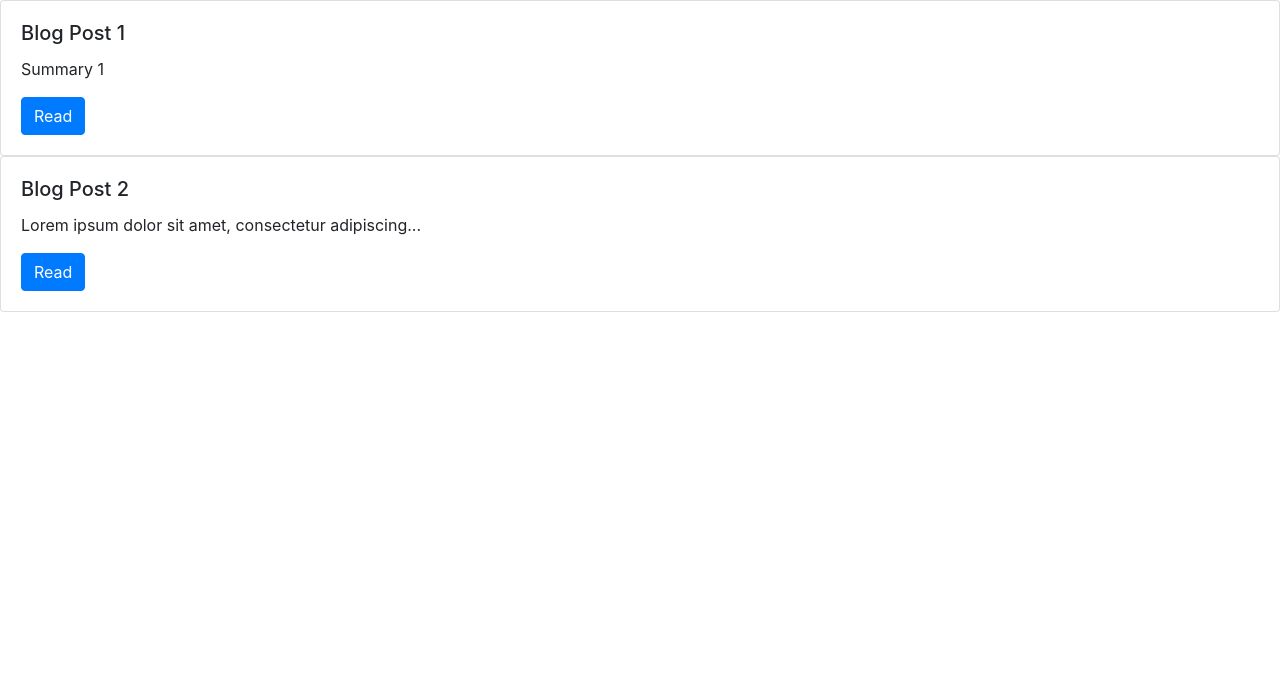
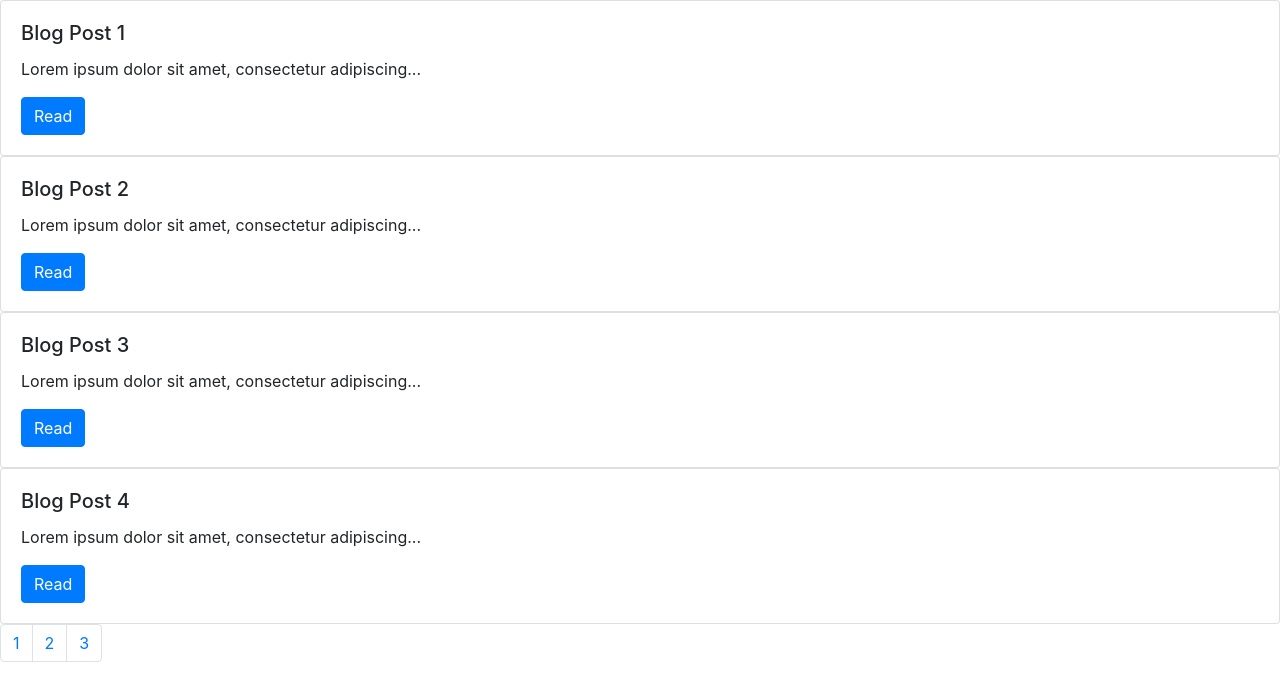
Before and after one commit to dreamz001/angularComponentsInDepth, an Angular app: page / in a window 1280 px wide. Shown: the top 700 px of the page. Built offline with nearby package versions, Linux system fonts and the light colour scheme.

Commit message:
Chapter-11 done.

```diff
--- a/src/app/app.module.ts
+++ b/src/app/app.module.ts
@@ -5,13 +5,15 @@ import { AppComponent } from './app.component';
 import { BlogPostTileComponent } from './blog-post-tile/blog-post-tile.component';
 import { BlogListComponent } from './blog-list/blog-list.component';
 import { TruncatePipe } from './truncate.pipe';
+import { PaginatorComponent } from './paginator/paginator.component';
 
 @NgModule({
   declarations: [
     AppComponent,
     BlogPostTileComponent,
     BlogListComponent,
-    TruncatePipe
+    TruncatePipe,
+    PaginatorComponent
   ],
   imports: [
     BrowserModule
--- a/src/app/blog-list/blog-list.component.html
+++ b/src/app/blog-list/blog-list.component.html
@@ -1,4 +1,5 @@
 <app-blog-post-tile
-  *ngFor="let post of blogPosts"
+  *ngFor="let post of blogPosts[currentPage]"
   [post]="post"
 ></app-blog-post-tile>
+<app-paginator [numberOfPages]="blogPosts.length" (pageNumberClick)="updatePage($event)"></app-paginator>
--- a/src/app/blog-list/blog-list.component.ts
+++ b/src/app/blog-list/blog-list.component.ts
@@ -9,14 +9,38 @@ import { BlogPost } from '../blog-post';
 })
 export class BlogListComponent implements OnInit {
 
-  blogPosts: BlogPost[] = [];
+  blogPosts: BlogPost[][];
+  currentPage: number;
   constructor() { }
 
   ngOnInit() {
-    this.blogPosts.push(new BlogPost("Blog Post 1","Summary 1"));
-    this.blogPosts.push(new BlogPost("Blog Post 2","Lorem ipsum dolor sit amet, consectetur adipiscing elit, sed do eiusmod tempor incididunt ut labore et dolore magna aliqua. Ut enim ad minim veniam, quis nostrud exercitation ullamco laboris nisi ut aliquip ex ea commodo consequat. Duis aute irure dolor in reprehenderit in voluptate velit esse cillum dolore eu fugiat nulla pariatur. Excepteur sint occaecat cupidatat non proident, sunt in culpa qui officia deserunt mollit anim id est laborum."));
+    this.currentPage = 0;
+  //  this.blogPosts.push(new BlogPost("Blog Post 1","Summary 1"));
+   // this.blogPosts.push(new BlogPost("Blog Post 2","Lorem ipsum dolor sit amet, consectetur adipiscing elit, sed do eiusmod tempor incididunt ut labore et dolore magna aliqua. Ut enim ad minim veniam, quis nostrud exercitation ullamco laboris nisi ut aliquip ex ea commodo consequat. Duis aute irure dolor in reprehenderit in voluptate velit esse cillum dolore eu fugiat nulla pariatur. Excepteur sint occaecat cupidatat non proident, sunt in culpa qui officia deserunt mollit anim id est laborum."));
    // this.blogPosts.push(new BlogPost("Blog Post 3","Summary 3"));
-
+   this.blogPosts = [
+     [
+      {title:"Blog Post 1", summary:"Lorem ipsum dolor sit amet, consectetur adipiscing elit, sed do eiusmod tempor incididunt ut labore et dolore magna aliqua. Ut enim ad minim veniam, quis nostrud exercitation ullamco laboris nisi ut aliquip ex ea commodo consequat. Duis aute irure dolor in reprehenderit in voluptate velit esse cillum dolore eu fugiat nulla pariatur. Excepteur sint occaecat cupidatat non proident, sunt in culpa qui officia deserunt mollit anim id est laborum."},
+      {title:"Blog Post 2", summary:"Lorem ipsum dolor sit amet, consectetur adipiscing elit, sed do eiusmod tempor incididunt ut labore et dolore magna aliqua. Ut enim ad minim veniam, quis nostrud exercitation ullamco laboris nisi ut aliquip ex ea commodo consequat. Duis aute irure dolor in reprehenderit in voluptate velit esse cillum dolore eu fugiat nulla pariatur. Excepteur sint occaecat cupidatat non proident, sunt in culpa qui officia deserunt mollit anim id est laborum."},
+      {title:"Blog Post 3", summary:"Lorem ipsum dolor sit amet, consectetur adipiscing elit, sed do eiusmod tempor incididunt ut labore et dolore magna aliqua. Ut enim ad minim veniam, quis nostrud exercitation ullamco laboris nisi ut aliquip ex ea commodo consequat. Duis aute irure dolor in reprehenderit in voluptate velit esse cillum dolore eu fugiat nulla pariatur. Excepteur sint occaecat cupidatat non proident, sunt in culpa qui officia deserunt mollit anim id est laborum."},
+      {title:"Blog Post 4", summary:"Lorem ipsum dolor sit amet, consectetur adipiscing elit, sed do eiusmod tempor incididunt ut labore et dolore magna aliqua. Ut enim ad minim veniam, quis nostrud exercitation ullamco laboris nisi ut aliquip ex ea commodo consequat. Duis aute irure dolor in reprehenderit in voluptate velit esse cillum dolore eu fugiat nulla pariatur. Excepteur sint occaecat cupidatat non proident, sunt in culpa qui officia deserunt mollit anim id est laborum."}
+    ],
+    [
+      {title:"Blog Post 5", summary:"Lorem ipsum dolor sit amet, consectetur adipiscing elit, sed do eiusmod tempor incididunt ut labore et dolore magna aliqua. Ut enim ad minim veniam, quis nostrud exercitation ullamco laboris nisi ut aliquip ex ea commodo consequat. Duis aute irure dolor in reprehenderit in voluptate velit esse cillum dolore eu fugiat nulla pariatur. Excepteur sint occaecat cupidatat non proident, sunt in culpa qui officia deserunt mollit anim id est laborum."},
+      {title:"Blog Post 6", summary:"Lorem ipsum dolor sit amet, consectetur adipiscing elit, sed do eiusmod tempor incididunt ut labore et dolore magna aliqua. Ut enim ad minim veniam, quis nostrud exercitation ullamco laboris nisi ut aliquip ex ea commodo consequat. Duis aute irure dolor in reprehenderit in voluptate velit esse cillum dolore eu fugiat nulla pariatur. Excepteur sint occaecat cupidatat non proident, sunt in culpa qui officia deserunt mollit anim id est laborum."},
+      {title:"Blog Post 7", summary:"Lorem ipsum dolor sit amet, consectetur adipiscing elit, sed do eiusmod tempor incididunt ut labore et dolore magna aliqua. Ut enim ad minim veniam, quis nostrud exercitation ullamco laboris nisi ut aliquip ex ea commodo consequat. Duis aute irure dolor in reprehenderit in voluptate velit esse cillum dolore eu fugiat nulla pariatur. Excepteur sint occaecat cupidatat non proident, sunt in culpa qui officia deserunt mollit anim id est laborum."},
+      {title:"Blog Post 8", summary:"Lorem ipsum dolor sit amet, consectetur adipiscing elit, sed do eiusmod tempor incididunt ut labore et dolore magna aliqua. Ut enim ad minim veniam, quis nostrud exercitation ullamco laboris nisi ut aliquip ex ea commodo consequat. Duis aute irure dolor in reprehenderit in voluptate velit esse cillum dolore eu fugiat nulla pariatur. Excepteur sint occaecat cupidatat non proident, sunt in culpa qui officia deserunt mollit anim id est laborum."}
+    ],
+    [
+      {title:"Blog Post 9", summary:"Lorem ipsum dolor sit amet, consectetur adipiscing elit, sed do eiusmod tempor incididunt ut labore et dolore magna aliqua. Ut enim ad minim veniam, quis nostrud exercitation ullamco laboris nisi ut aliquip ex ea commodo consequat. Duis aute irure dolor in reprehenderit in voluptate velit esse cillum dolore eu fugiat nulla pariatur. Excepteur sint occaecat cupidatat non proident, sunt in culpa qui officia deserunt mollit anim id est laborum."},
+      {title:"Blog Post 10", summary:"Lorem ipsum dolor sit amet, consectetur adipiscing elit, sed do eiusmod tempor incididunt ut labore et dolore magna aliqua. Ut enim ad minim veniam, quis nostrud exercitation ullamco laboris nisi ut aliquip ex ea commodo consequat. Duis aute irure dolor in reprehenderit in voluptate velit esse cillum dolore eu fugiat nulla pariatur. Excepteur sint occaecat cupidatat non proident, sunt in culpa qui officia deserunt mollit anim id est laborum."},
+      {title:"Blog Post 11", summary:"Lorem ipsum dolor sit amet, consectetur adipiscing elit, sed do eiusmod tempor incididunt ut labore et dolore magna aliqua. Ut enim ad minim veniam, quis nostrud exercitation ullamco laboris nisi ut aliquip ex ea commodo consequat. Duis aute irure dolor in reprehenderit in voluptate velit esse cillum dolore eu fugiat nulla pariatur. Excepteur sint occaecat cupidatat non proident, sunt in culpa qui officia deserunt mollit anim id est laborum."},
+      {title:"Blog Post 12", summary:"Lorem ipsum dolor sit amet, consectetur adipiscing elit, sed do eiusmod tempor incididunt ut labore et dolore magna aliqua. Ut enim ad minim veniam, quis nostrud exercitation ullamco laboris nisi ut aliquip ex ea commodo consequat. Duis aute irure dolor in reprehenderit in voluptate velit esse cillum dolore eu fugiat nulla pariatur. Excepteur sint occaecat cupidatat non proident, sunt in culpa qui officia deserunt mollit anim id est laborum."}
+    ]
+   ]
   }
 
+  updatePage(newPage){
+    this.currentPage = newPage ;
+  }
 }
--- /dev/null
+++ b/src/app/paginator/paginator.component.html
@@ -0,0 +1,13 @@
+<!--<ul class="pagination">
+   <li class="page-item"><a class="page-link" href="#">Previous</a></li>
+  <li class="page-item"><a class="page-link" href="#">1</a></li>
+  <li class="page-item"><a class="page-link" href="#">2</a></li>
+  <li class="page-item"><a class="page-link" href="#">3</a></li>
+  <li class="page-item"><a class="page-link" href="#">Next</a></li>
+</ul>-->
+
+<ul class="pagination">
+   <li class="page-item" *ngFor="let page of pages; index as i">
+     <a class="page-link" href="#" (click)="pageNumberClicked(i)">{{i+1}}</a>
+    </li>
+ </ul>
--- /dev/null
+++ b/src/app/paginator/paginator.component.ts
@@ -0,0 +1,24 @@
+import { Component, EventEmitter, Input, OnInit, Output } from '@angular/core';
+
+
+@Component({
+  selector: 'app-paginator',
+  templateUrl: './paginator.component.html',
+  styleUrls: ['./paginator.component.scss']
+})
+export class PaginatorComponent implements OnInit {
+
+  @Input() numberOfPages;
+  pages : number[];
+  @Output() pageNumberClick = new EventEmitter<number>();
+  constructor() { }
+
+  ngOnInit() {
+    console.log(this.numberOfPages);
+    this.pages = new Array(this.numberOfPages);
+  }
+
+  pageNumberClicked(pageNumber){
+    this.pageNumberClick.emit(pageNumber);
+  }
+}
```
Also changed, not shown: src/app/paginator/paginator.component.scss (added), 1 other file (tests, documents, lock files or other folders).
